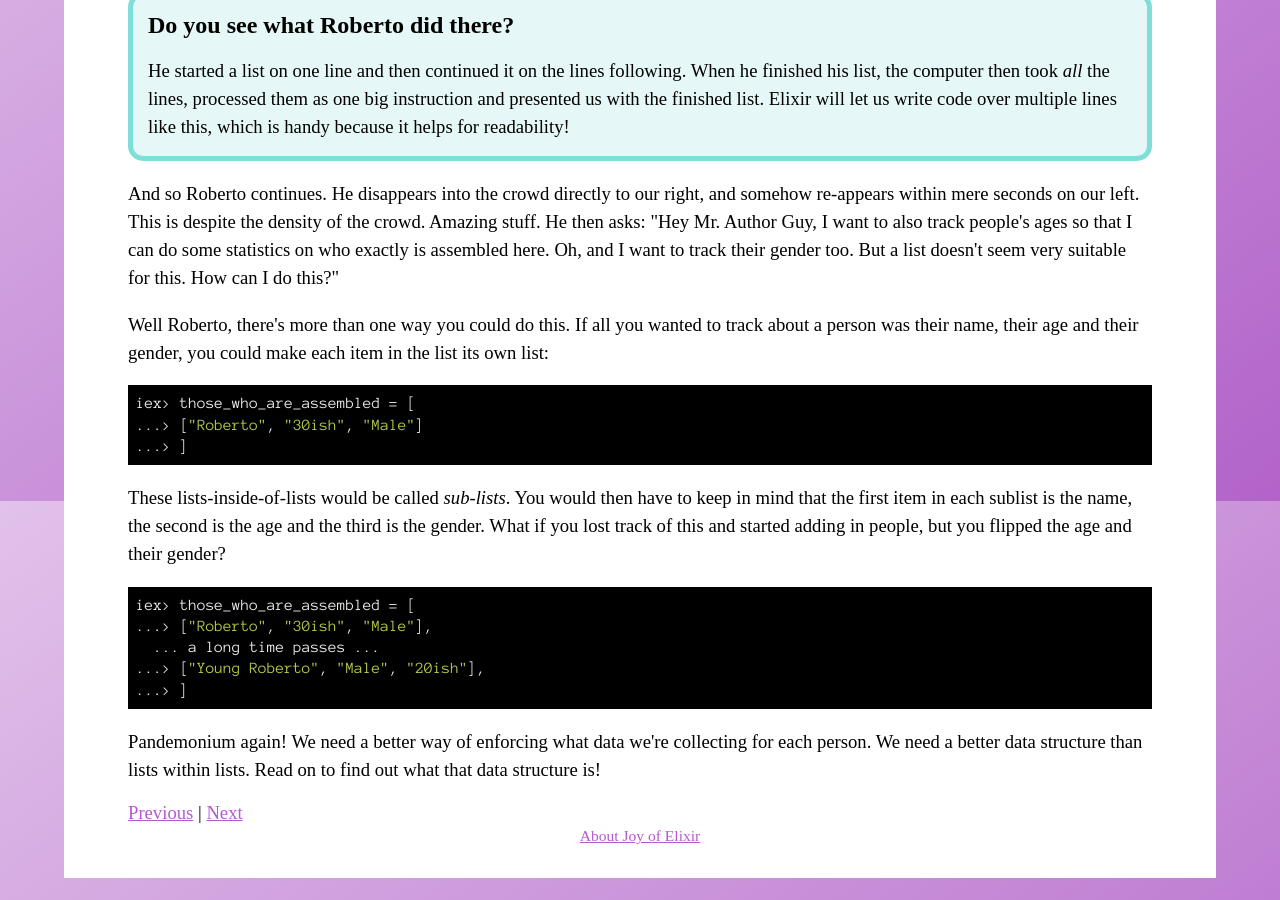
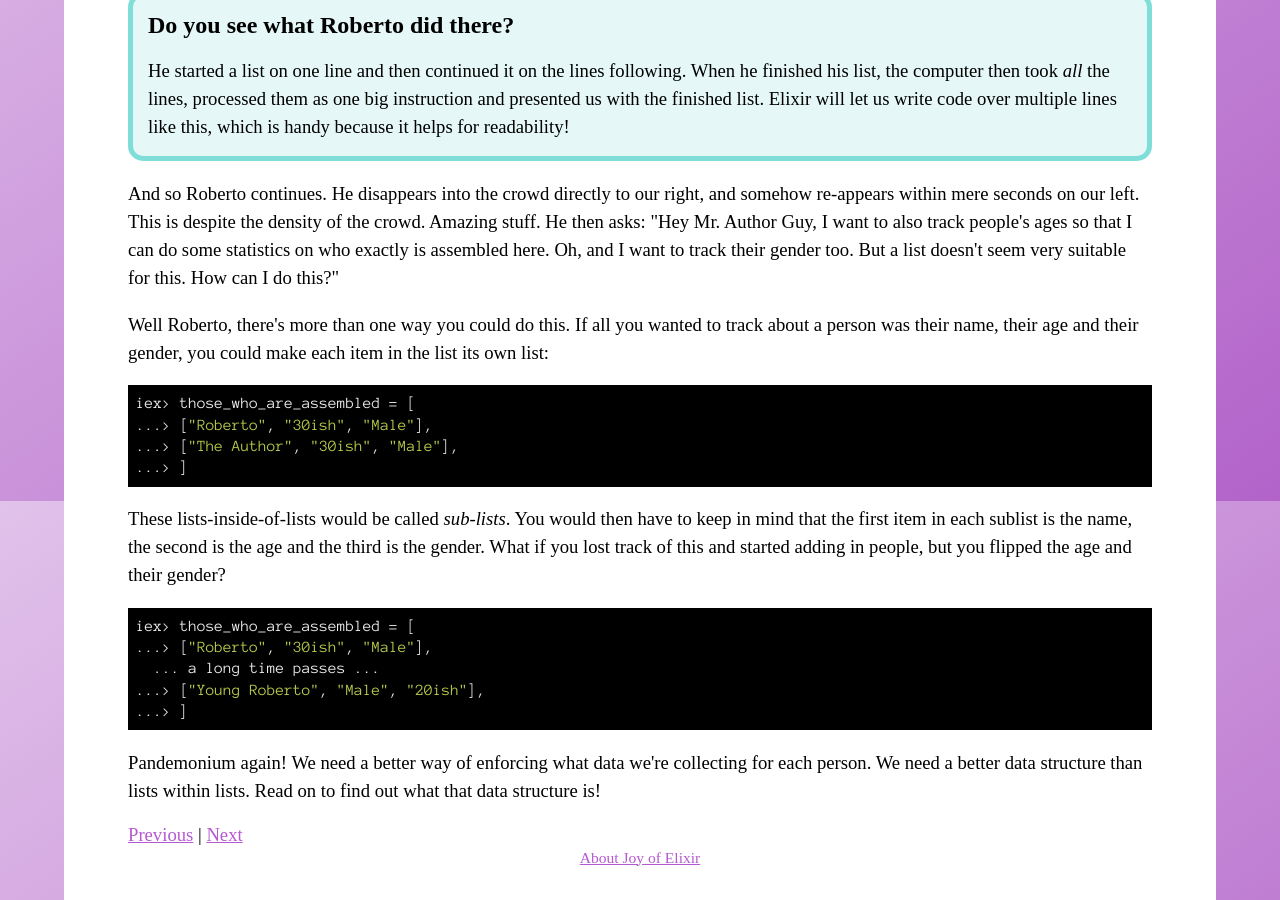
Before and after one commit to radar/joyofelixir, a Jekyll site: the page built from 3-lovely-lists/index.html, in a window 1280 px wide and 900 px high, scrolled down 1299 px. Built offline with Jekyll 4.4.1, drawn with Linux system fonts in a browser that asks for light colours; some web fonts are replaced.

Commit message:
Add a 2nd example to those_who_are_assembled

```diff
--- a/_includes/ch/3.html
+++ b/_includes/ch/3.html
@@ -75,7 +75,8 @@ iex> third = "eggs"
 
 <pre>
 <code>iex> those_who_are_assembled = [
-...> ["Roberto", "30ish", "Male"]
+...> ["Roberto", "30ish", "Male"],
+...> ["The Author", "30ish", "Male"],
 ...> ]</code></pre>
 
   <p>
```
Also changed, not shown: 2 other files.
